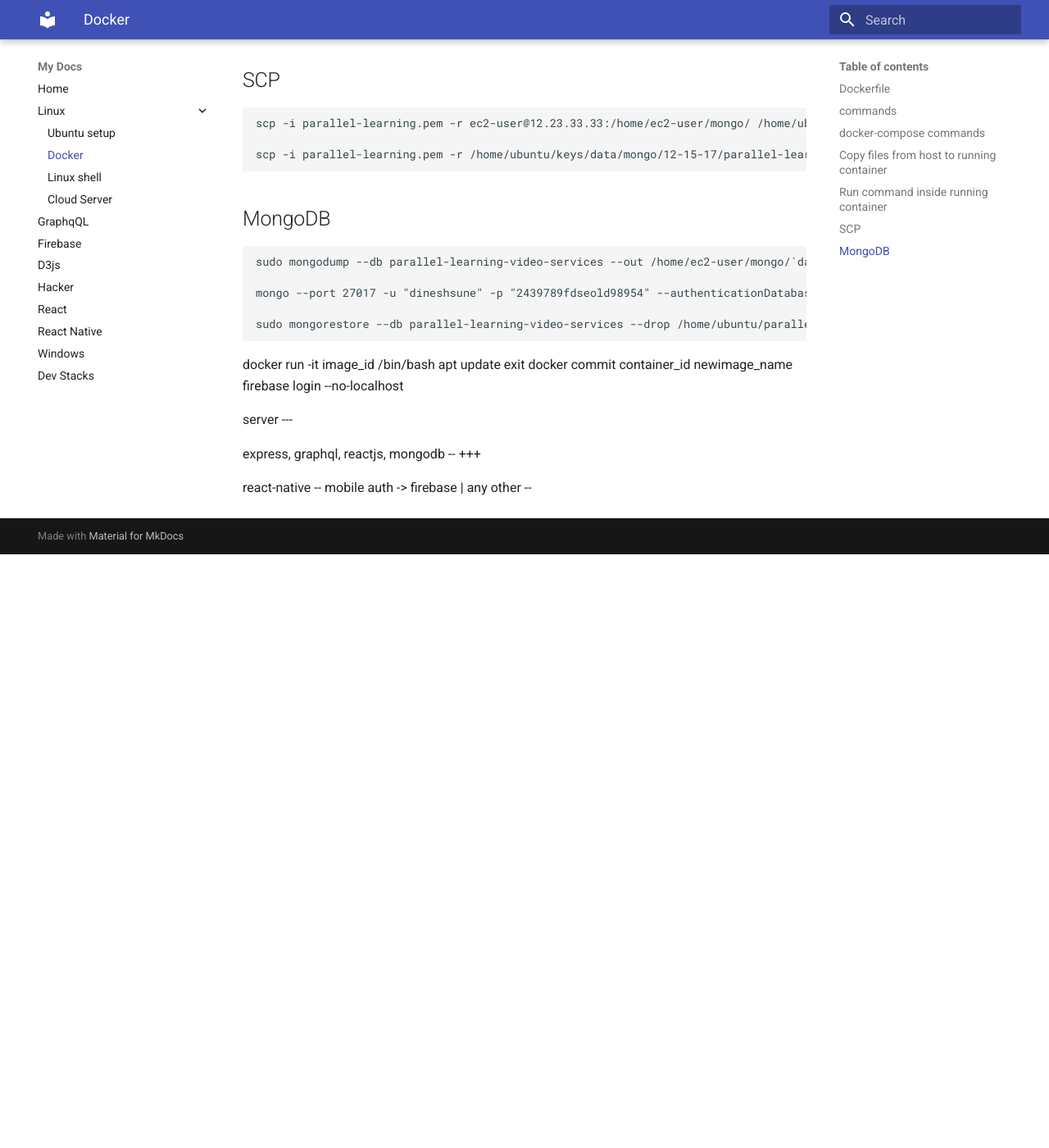
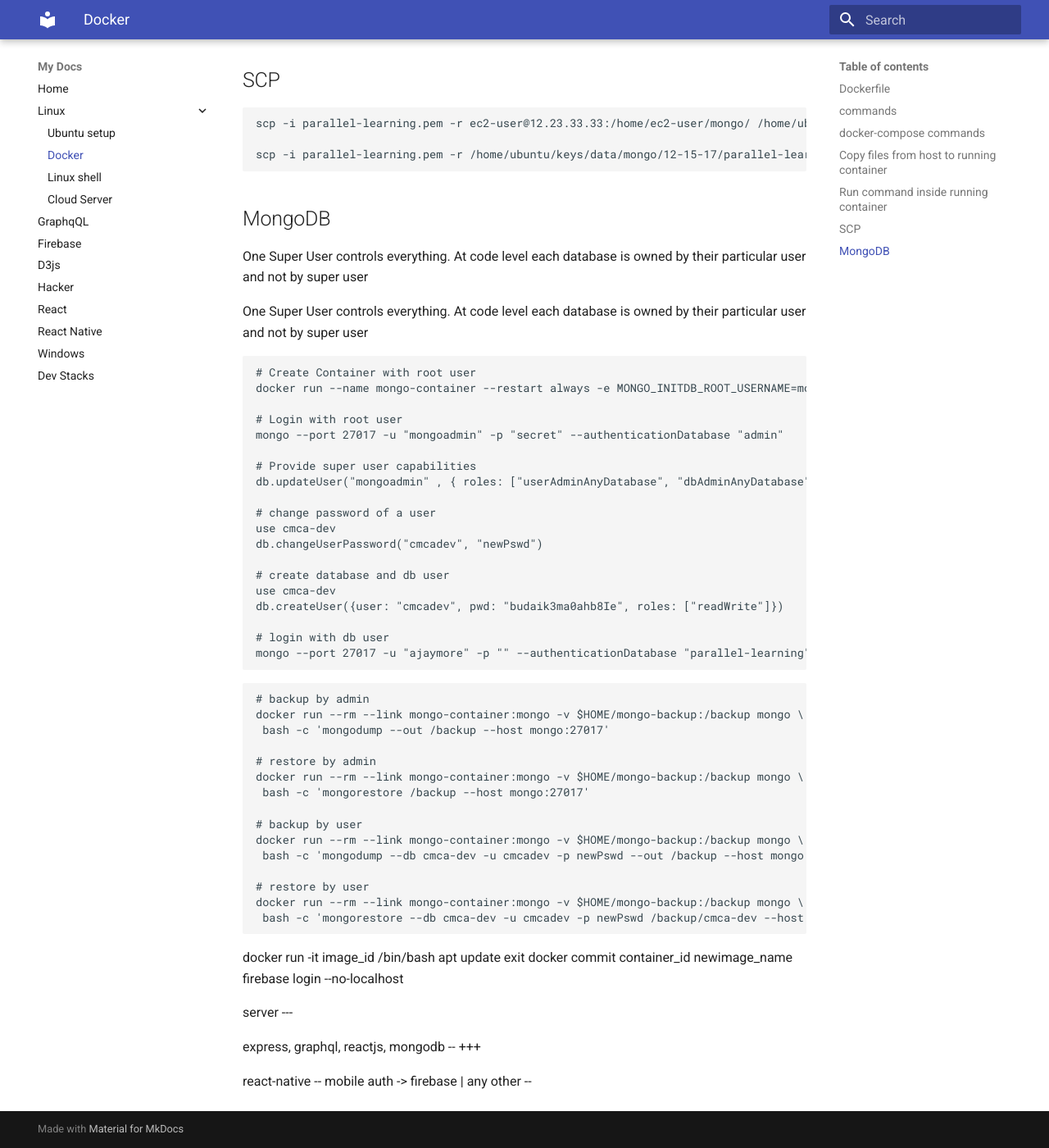
Before and after one commit to ajaymore/development-docs, an MkDocs documentation site: the page built from docs/linux/docker.md, in a window 1280 px wide and 1400 px high, scrolled down 1221 px. Shown: the whole window at 82% size. Built offline with MkDocs 1.6.1 and Material for MkDocs 9.7.7, drawn with Linux system fonts in a browser that asks for light colours; old or Windows-style settings are respelled for this version of MkDocs; before the commit the page ends 1897 px from its top, so only the background shows below that.

Commit message:
Update docker.md

````diff
--- a/docs/linux/docker.md
+++ b/docs/linux/docker.md
@@ -55,12 +55,50 @@
 ```
 
 ## MongoDB
+One Super User controls everything.
+At code level each database is owned by their particular user and not by super user
+
+One Super User controls everything.
+At code level each database is owned by their particular user and not by super user
+
 ```
-sudo mongodump --db parallel-learning-video-services --out /home/ec2-user/mongo/`date +"%m-%d-%y"` --username dineshsune --password "2439789fdseold98954"
+# Create Container with root user
+docker run --name mongo-container --restart always -e MONGO_INITDB_ROOT_USERNAME=mongoadmin -e MONGO_INITDB_ROOT_PASSWORD=secret mongo -p 27017:27017 -d mongo
 
-mongo --port 27017 -u "dineshsune" -p "2439789fdseold98954" --authenticationDatabase "parallel-learning-video-services"
+# Login with root user
+mongo --port 27017 -u "mongoadmin" -p "secret" --authenticationDatabase "admin"
 
-sudo mongorestore --db parallel-learning-video-services --drop /home/ubuntu/parallel-learning-video-services/parallel-learning-video-services/
+# Provide super user capabilities
+db.updateUser("mongoadmin" , { roles: ["userAdminAnyDatabase", "dbAdminAnyDatabase", "readWriteAnyDatabase"]})
+
+# change password of a user
+use cmca-dev
+db.changeUserPassword("cmcadev", "newPswd")
+
+# create database and db user
+use cmca-dev
+db.createUser({user: "cmcadev", pwd: "budaik3ma0ahb8Ie", roles: ["readWrite"]})
+
+# login with db user
+mongo --port 27017 -u "ajaymore" -p "" --authenticationDatabase "parallel-learning"
+```
+
+```
+# backup by admin
+docker run --rm --link mongo-container:mongo -v $HOME/mongo-backup:/backup mongo \
+ bash -c 'mongodump --out /backup --host mongo:27017'
+
+# restore by admin
+docker run --rm --link mongo-container:mongo -v $HOME/mongo-backup:/backup mongo \
+ bash -c 'mongorestore /backup --host mongo:27017'
+
+# backup by user
+docker run --rm --link mongo-container:mongo -v $HOME/mongo-backup:/backup mongo \
+ bash -c 'mongodump --db cmca-dev -u cmcadev -p newPswd --out /backup --host mongo:27017'
+
+# restore by user
+docker run --rm --link mongo-container:mongo -v $HOME/mongo-backup:/backup mongo \
+ bash -c 'mongorestore --db cmca-dev -u cmcadev -p newPswd /backup/cmca-dev --host mongo:27017'
 ```
 
 
````
